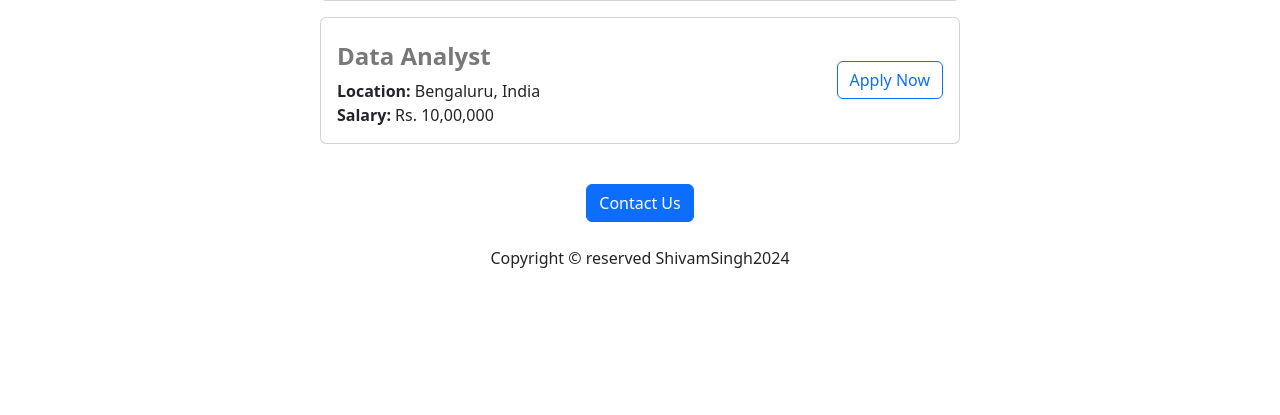
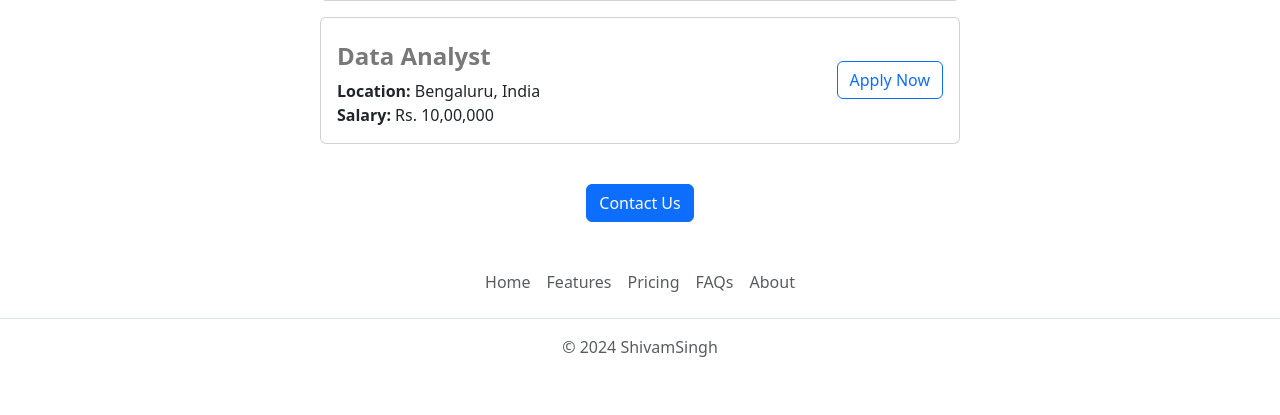
Before and after one commit to Shivamsinghshamsher/myFlaskApp, a Flask app: page / in a window 1280 px wide. Shown: the part 2027-2442 px from the top of the page. Before the commit the page ends 2295 px from the top, so only its background shows below. Run offline with Flask 3, Linux system fonts and the light colour scheme.

Commit message:
Added Footer template and made some changes.

```diff
--- /dev/null
+++ b/templates/footer.html
@@ -0,0 +1,10 @@
+<footer class="py-3 my-4">
+  <ul class="nav justify-content-center border-bottom pb-3 mb-3">
+    <li class="nav-item"><a href="#" class="nav-link px-2 text-body-secondary">Home</a></li>
+    <li class="nav-item"><a href="#" class="nav-link px-2 text-body-secondary">Features</a></li>
+    <li class="nav-item"><a href="#" class="nav-link px-2 text-body-secondary">Pricing</a></li>
+    <li class="nav-item"><a href="#" class="nav-link px-2 text-body-secondary">FAQs</a></li>
+    <li class="nav-item"><a href="#" class="nav-link px-2 text-body-secondary">About</a></li>
+  </ul>
+  <p class="text-center text-body-secondary">&copy; 2024 ShivamSingh</p>
+</footer>
--- a/templates/index.html
+++ b/templates/index.html
@@ -113,11 +113,10 @@
       {% endfor %}
     </div>
     <div class='bottomSection text-center'>
-      <button type="button" class="btn text-center btn-primary mt-4">Contact Us</button>
-      <p class='mt-4'>Copyright &copy; reserved ShivamSingh2024</p>
+      <a href='mailto:samsersingh3133s@gmail.com?subject=Question%20about%20job%20openings&body=My%20Name%3A%20%3CYour%20name%20here%3E%0D%0AMy%20Question%20is%3A%3CWrite%20you%20question%20here%3E' type="button" class="btn text-center btn-primary mt-4">Contact Us</a>
 
       </div>
   </div>
-
+ {% include 'footer.html' %}
 </body>
 </html>
```
